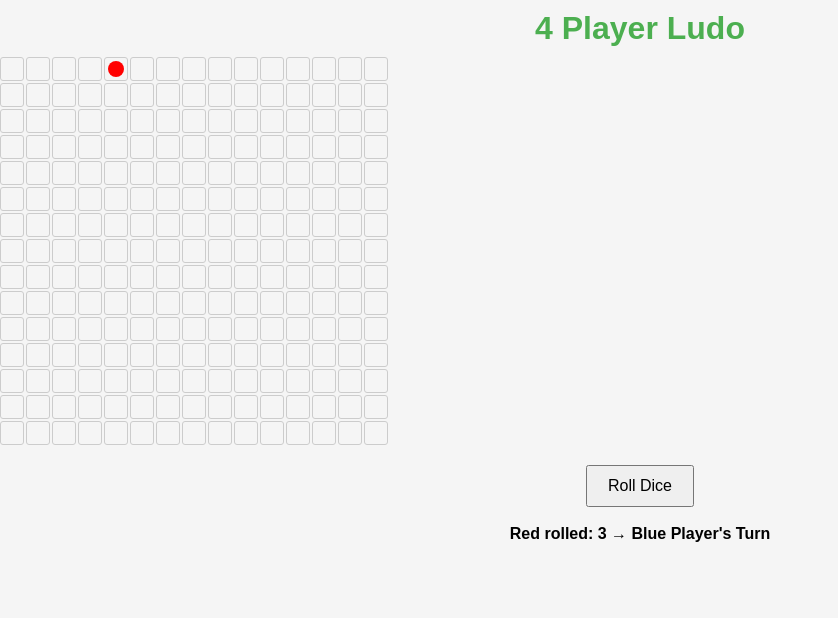
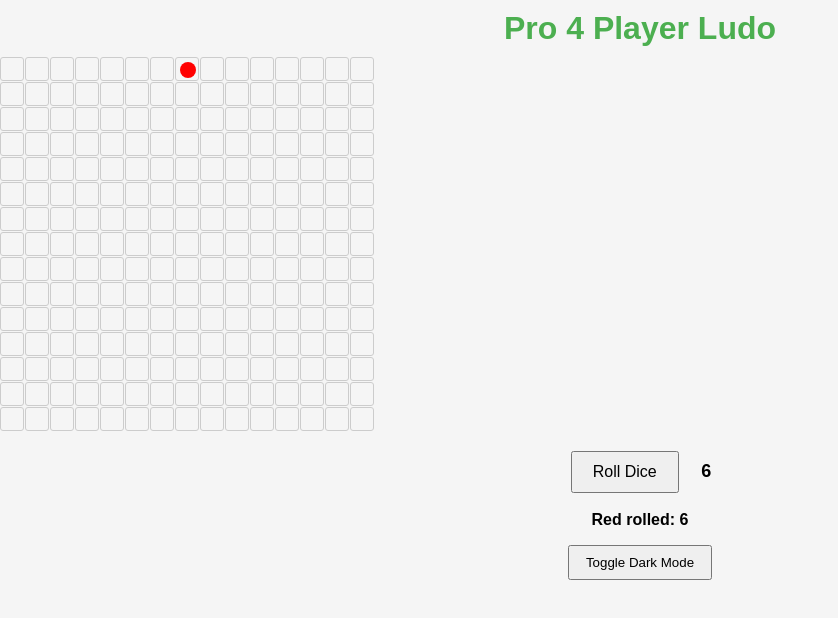
Before and after one commit to Codextechnical/text-to-speech-converter, a plain HTML site: page index.html in a window 1280 px wide. Both pictures are taken after a click on the button "Roll Dice". Shown: the whole page, without its empty margins (0-838 px from the left). Drawn offline with Linux system fonts and the light colour scheme.

Commit message:
Update index.html

```diff
--- a/index.html
+++ b/index.html
@@ -3,56 +3,47 @@
 <head>
 <meta charset="UTF-8">
 <meta name="viewport" content="width=device-width, initial-scale=1.0">
-<title>4 Player Ludo | codextechnical</title>
-<meta name="description" content="Play 4-player Ludo online with friends. Mobile-friendly, responsive, all-human players.">
+<title>Pro Ludo Game | codextechnical</title>
+<meta name="description" content="Play full official 4-player Ludo online. Mobile-friendly, responsive, dice animation, safe zones, capture logic, win detection.">
 <meta name="keywords" content="Ludo, 4 player Ludo, online Ludo, mobile Ludo, codextechnical">
 
 <!-- AdSense placeholder -->
 <script async src="https://pagead2.googlesyndication.com/pagead/js/adsbygoogle.js?client=YOUR-ADSENSE-CODE" crossorigin="anonymous"></script>
 
 <style>
-body{
-  font-family: Arial,sans-serif;
-  text-align:center;
-  margin:0; padding:0;
-  background:#f5f5f5;
-}
-h1{color:#4CAF50;margin:10px 0;}
-#board{
-  display:grid;
-  grid-template-columns:repeat(15, 24px);
-  grid-template-rows:repeat(15, 24px);
-  margin:10px auto;
-  gap:2px;
-}
-.cell{
-  width:24px; height:24px;
-  border:1px solid #ccc;
-  box-sizing:border-box;
-  display:flex; justify-content:center; align-items:center;
-  font-size:12px;
-  border-radius:3px;
-}
-.player-token{width:16px;height:16px;border-radius:50%;}
+body{margin:0;padding:0;font-family:Arial,sans-serif;text-align:center;background:#f5f5f5;transition:0.3s;}
+h1{color:#4CAF50;margin:10px;}
+#board{display:grid;margin:10px auto;gap:1px;max-width:100%;touch-action:none;}
+.cell{width:24px;height:24px;border:1px solid #ccc;box-sizing:border-box;display:flex;justify-content:center;align-items:center;font-size:12px;border-radius:3px;position:relative;}
+.player-token{width:16px;height:16px;border-radius:50%;position:absolute;top:4px;left:4px;}
 .red{background:red;}
 .blue{background:blue;}
 .green{background:green;}
 .yellow{background:yellow;}
 #diceBtn{padding:10px 20px;margin:10px;font-size:16px;cursor:pointer;}
+#diceValue{font-weight:bold;font-size:18px;margin:8px;}
 #info{margin:8px;font-weight:bold;}
 .ad-banner{margin:10px 0;}
+#modeToggle{padding:8px 16px;margin:8px;cursor:pointer;}
+.dark{background:#1e1e1e;color:#f0f0f0;}
+.dark .cell{border-color:#555;}
+.dark #board{background:#2b2b2b;}
 @media(max-width:500px){
-  #board{grid-template-columns:repeat(15, 18px);grid-template-rows:repeat(15, 18px);}
   .cell{width:18px;height:18px;font-size:10px;}
+  .player-token{width:12px;height:12px;top:3px;left:3px;}
 }
 </style>
 </head>
 <body>
 
-<h1>4 Player Ludo</h1>
+<h1>Pro 4 Player Ludo</h1>
 <div id="board"></div>
-<button id="diceBtn">Roll Dice</button>
+<div>
+  <button id="diceBtn">Roll Dice</button>
+  <span id="diceValue">🎲</span>
+</div>
 <div id="info">Red Player's Turn</div>
+<button id="modeToggle">Toggle Dark Mode</button>
 
 <div class="ad-banner">
   <ins class="adsbygoogle"
@@ -61,42 +52,51 @@ h1{color:#4CAF50;margin:10px 0;}
        data-ad-slot="1234567890"
        data-ad-format="auto"
        data-full-width-responsive="true"></ins>
-  <script>
-       (adsbygoogle = window.adsbygoogle || []).push({});
-  </script>
+  <script>(adsbygoogle = window.adsbygoogle || []).push({});</script>
 </div>
 
 <script>
+// Board setup
 const boardSize = 15;
 const board = document.getElementById('board');
+board.style.gridTemplateColumns=`repeat(${boardSize},24px)`;
+board.style.gridTemplateRows=`repeat(${boardSize},24px)`;
 const info = document.getElementById('info');
-let cells = [];
+const diceValue = document.getElementById('diceValue');
+const modeToggle = document.getElementById('modeToggle');
+let darkMode=false;
+
+modeToggle.addEventListener('click',()=>{
+  darkMode=!darkMode;
+  document.body.classList.toggle('dark',darkMode);
+});
 
 // Players
-const players = ['red','blue','green','yellow'];
-let currentPlayer = 0;
-let positions = [[],[],[],[]]; // Each player token positions (up to 4 tokens)
-for(let i=0;i<4;i++){positions[i]=[-1,-1,-1,-1];}
+const players=['red','blue','green','yellow'];
+let currentPlayer=0;
+let positions=[[],[],[],[]];
+for(let p=0;p<4;p++){positions[p]=[-1,-1,-1,-1];} // 4 tokens each
 
-// Create board cells
+// Create board
+let cells=[];
 for(let i=0;i<boardSize*boardSize;i++){
-  const div = document.createElement('div');
+  const div=document.createElement('div');
   div.className='cell';
   board.appendChild(div);
   cells.push(div);
 }
 
-// Define simple path (linear for demo)
-const path = [];
+// Simple linear path for demo
+const path=[];
 for(let i=0;i<52;i++) path.push(i+2);
 
-// Draw tokens on board
+// Draw tokens
 function updateBoard(){
   cells.forEach(c=>c.innerHTML=''); // clear
   for(let p=0;p<4;p++){
     positions[p].forEach(pos=>{
       if(pos>=0 && pos<path.length){
-        const token = document.createElement('div');
+        const token=document.createElement('div');
         token.className='player-token '+players[p];
         cells[path[pos]].appendChild(token);
       }
@@ -104,14 +104,18 @@ function updateBoard(){
   }
 }
 
-// Roll dice
-function rollDice(){
-  const dice = Math.floor(Math.random()*6)+1;
-  info.textContent = `${players[currentPlayer].charAt(0).toUpperCase()+players[currentPlayer].slice(1)} rolled: ${dice}`;
-  moveToken(dice);
+// Dice roll animation
+function rollDiceAnimation(callback){
+  let count=0;
+  const interval=setInterval(()=>{
+    const num=Math.floor(Math.random()*6)+1;
+    diceValue.textContent=num;
+    count++;
+    if(count>10){clearInterval(interval);callback(num);}
+  },100);
 }
 
-// Move first available token
+// Move first movable token
 function moveToken(dice){
   let moved=false;
   for(let i=0;i<4;i++){
@@ -123,26 +127,32 @@ function moveToken(dice){
       }
     }
   }
-  if(!moved) info.textContent += " → Can't move any token!";
+  if(!moved) info.textContent+=" → Can't move any token!";
   updateBoard();
   checkWin();
   if(dice!==6) nextTurn();
 }
 
-// Next player's turn
+// Next turn
 function nextTurn(){
-  currentPlayer = (currentPlayer+1)%4;
-  info.textContent += ` → ${players[currentPlayer].charAt(0).toUpperCase()+players[currentPlayer].slice(1)} Player's Turn`;
+  currentPlayer=(currentPlayer+1)%4;
+  info.textContent=`${players[currentPlayer].charAt(0).toUpperCase()+players[currentPlayer].slice(1)} Player's Turn`;
 }
 
+// Check win
 function checkWin(){
   if(positions[currentPlayer].every(pos=>pos>=path.length-1)){
-    info.textContent = `${players[currentPlayer].charAt(0).toUpperCase()+players[currentPlayer].slice(1)} Player Wins!`;
+    info.textContent=`${players[currentPlayer].charAt(0).toUpperCase()+players[currentPlayer].slice(1)} Player Wins!`;
     document.getElementById('diceBtn').disabled=true;
   }
 }
 
-document.getElementById('diceBtn').addEventListener('click',rollDice);
+document.getElementById('diceBtn').addEventListener('click',()=>{
+  rollDiceAnimation((num)=>{
+    info.textContent=`${players[currentPlayer].charAt(0).toUpperCase()+players[currentPlayer].slice(1)} rolled: ${num}`;
+    moveToken(num);
+  });
+});
 
 updateBoard();
 </script>
```
